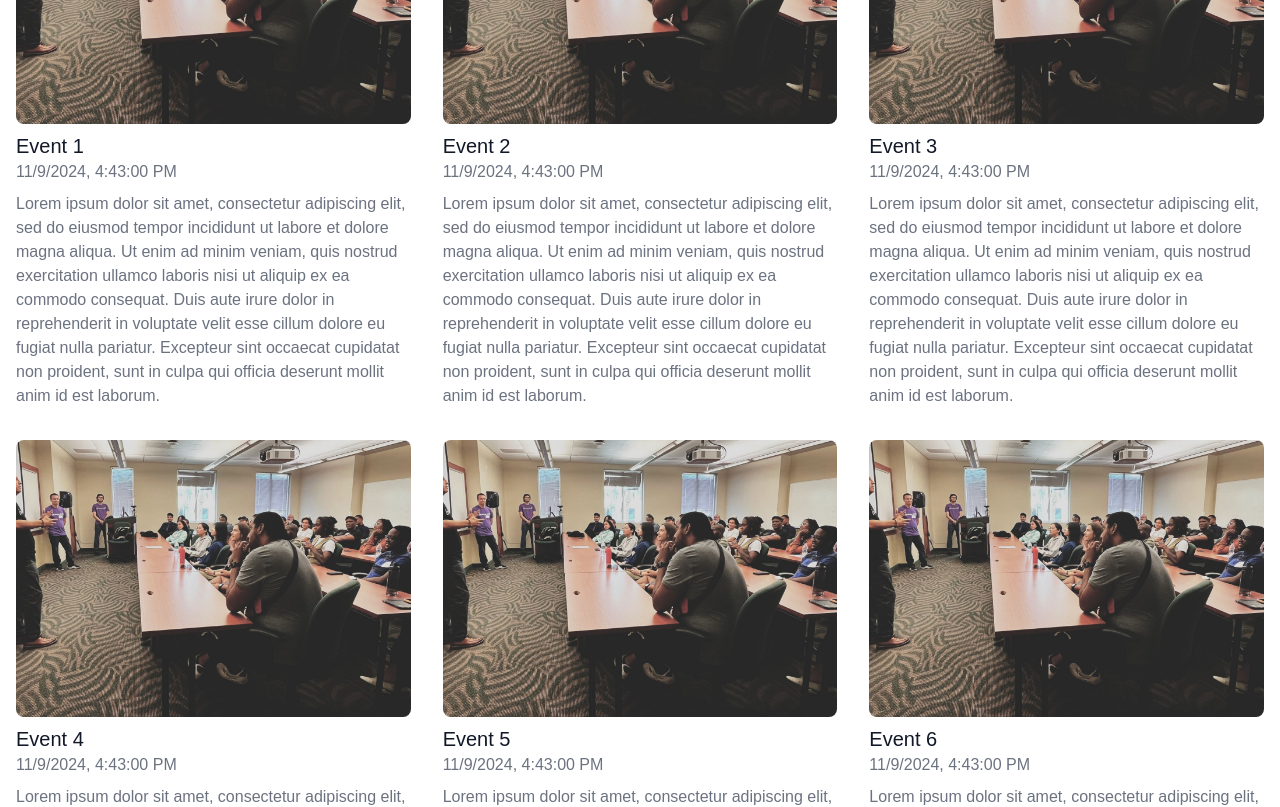
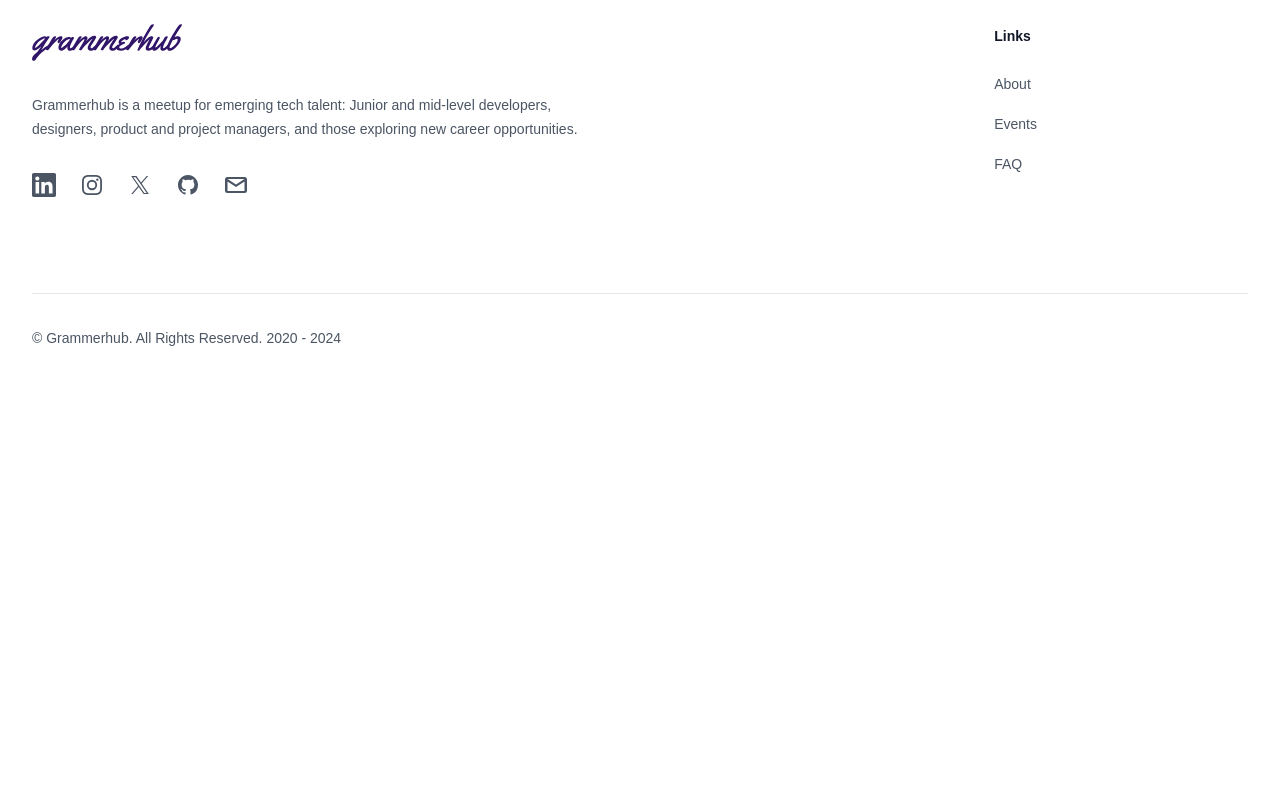
Before and after one commit to grammerhub-team/grammerhub-team.github.io, a Next.js app: page /event in a window 1280 px wide. Shown: the part 1040-1847 px from the top of the page. After the commit the page ends 1422 px from the top, so only its background shows below. Built offline with nearby package versions, Linux system fonts and the light colour scheme.

Commit message:
Event page is now comprised of components. Add a 'location' section. Add icons to locationa and date section

```diff
--- a/src/app/_components/EventCard.tsx
+++ /dev/null
@@ -1,29 +0,0 @@
-import Image from "next/image"
-
-type CProps = {
-	event: {
-		title: string,
-		date: Date,
-		image: string,
-		description: string,
-	}
-}
-
-export default function EventCard({ event }: CProps) {
-	return (
-		<li className="relative">
-			<div className="group overflow-hidden rounded-lg bg-gray-100 focus-within:ring-2 focus-within:ring-indigo-500 focus-within:ring-offset-2 focus-within:ring-offset-gray-100">
-				<Image
-					alt="iamge of event"
-					src={event?.image}
-					width={600}
-					height={400}
-					className="pointer-events-none aspect-[10/7] object-cover group-hover:opacity-75"
-				/>
-			</div>
-			<p className="pointer-events-none mt-2 block truncate text-xl font-medium text-gray-900">{event?.title}</p>
-			<p className="pointer-events-none block font-medium text-gray-500">{event?.date?.toLocaleString()}</p>
-			<p className="pointer-events-none mt-2 block font-medium text-gray-500">{event?.description}</p>
-		</li>
-	)
-}
--- a/src/app/_components/EventCardList.tsx
+++ /dev/null
@@ -1,20 +0,0 @@
-import EventCard from "./EventCard"
-
-type CProps = {
-	events: {
-		title: string,
-		date: Date,
-		image: string,
-		description: string,
-	}[]
-}
-
-export default function EventCardList({ events }: CProps) {
-	return (
-		<ul role="list" className="grid grid-cols-1 gap-x-4 gap-y-8 sm:grid-cols-2 sm:gap-x-6 lg:grid-cols-3 xl:gap-x-8">
-			{events.map((event, index) => (
-				<EventCard key={index} event={event} />
-			))}
-		</ul>
-	)
-}
--- a/src/app/event/page.tsx
+++ b/src/app/event/page.tsx
@@ -1,72 +1,15 @@
-import EventCardList from "../_components/EventCardList"
+import EventCardList from "../_components/event/EventCardList"
 import { Hero } from "../_components/Hero"
 import PageDetail from "../_components/PageDetail"
 
 const events = [
 	{
-		title: "Event 1",
-		date: new Date(),
-		image: "/images/about-bk.jpeg",
-		description: `Lorem ipsum dolor sit amet, consectetur adipiscing elit,
-		sed do eiusmod tempor incididunt ut labore et dolore magna aliqua.
-		Ut enim ad minim veniam, quis nostrud exercitation ullamco laboris nisi ut aliquip ex ea commodo consequat.
-		Duis aute irure dolor in reprehenderit in voluptate velit esse cillum dolore eu fugiat nulla pariatur.
-		Excepteur sint occaecat cupidatat non proident, sunt in culpa qui officia deserunt mollit anim id est laborum.
-		`,
-	},
-	{
-		title: "Event 2",
-		date: new Date(),
-		image: "/images/about-bk.jpeg",
-		description: `Lorem ipsum dolor sit amet, consectetur adipiscing elit,
-		sed do eiusmod tempor incididunt ut labore et dolore magna aliqua.
-		Ut enim ad minim veniam, quis nostrud exercitation ullamco laboris nisi ut aliquip ex ea commodo consequat.
-		Duis aute irure dolor in reprehenderit in voluptate velit esse cillum dolore eu fugiat nulla pariatur.
-		Excepteur sint occaecat cupidatat non proident, sunt in culpa qui officia deserunt mollit anim id est laborum.
-		`,
-	},
-	{
-		title: "Event 3",
-		date: new Date(),
-		image: "/images/about-bk.jpeg",
-		description: `Lorem ipsum dolor sit amet, consectetur adipiscing elit,
-		sed do eiusmod tempor incididunt ut labore et dolore magna aliqua.
-		Ut enim ad minim veniam, quis nostrud exercitation ullamco laboris nisi ut aliquip ex ea commodo consequat.
-		Duis aute irure dolor in reprehenderit in voluptate velit esse cillum dolore eu fugiat nulla pariatur.
-		Excepteur sint occaecat cupidatat non proident, sunt in culpa qui officia deserunt mollit anim id est laborum.
-		`,
-	},
-	{
-		title: "Event 4",
-		date: new Date(),
-		image: "/images/about-bk.jpeg",
-		description: `Lorem ipsum dolor sit amet, consectetur adipiscing elit,
-		sed do eiusmod tempor incididunt ut labore et dolore magna aliqua.
-		Ut enim ad minim veniam, quis nostrud exercitation ullamco laboris nisi ut aliquip ex ea commodo consequat.
-		Duis aute irure dolor in reprehenderit in voluptate velit esse cillum dolore eu fugiat nulla pariatur.
-		Excepteur sint occaecat cupidatat non proident, sunt in culpa qui officia deserunt mollit anim id est laborum.
-		`,
-	},
-	{
-		title: "Event 5",
-		date: new Date(),
-		image: "/images/about-bk.jpeg",
-		description: `Lorem ipsum dolor sit amet, consectetur adipiscing elit,
-		sed do eiusmod tempor incididunt ut labore et dolore magna aliqua.
-		Ut enim ad minim veniam, quis nostrud exercitation ullamco laboris nisi ut aliquip ex ea commodo consequat.
-		Duis aute irure dolor in reprehenderit in voluptate velit esse cillum dolore eu fugiat nulla pariatur.
-		Excepteur sint occaecat cupidatat non proident, sunt in culpa qui officia deserunt mollit anim id est laborum.
-		`,
-	},
-	{
-		title: "Event 6",
-		date: new Date(),
-		image: "/images/about-bk.jpeg",
-		description: `Lorem ipsum dolor sit amet, consectetur adipiscing elit,
-		sed do eiusmod tempor incididunt ut labore et dolore magna aliqua.
-		Ut enim ad minim veniam, quis nostrud exercitation ullamco laboris nisi ut aliquip ex ea commodo consequat.
-		Duis aute irure dolor in reprehenderit in voluptate velit esse cillum dolore eu fugiat nulla pariatur.
-		Excepteur sint occaecat cupidatat non proident, sunt in culpa qui officia deserunt mollit anim id est laborum.
+		title: "Grammerhub | In-Person Meetup",
+		location: "Guild Hall, 1447 lyons rd, Coconut Creek, Florida 33063",
+		date: "Sat Dec 21st • 12:30PM-02:30PM",
+		image: "/images/event/Red_Black_Christmas_Party_Flyer.png",
+		description: `Meet in person with us in Broward, Florida. GuildHall is an anime lounge with
+		food, drink, board games, international snacks, video games, tournaments and more.
 		`,
 	},
 ]
```
